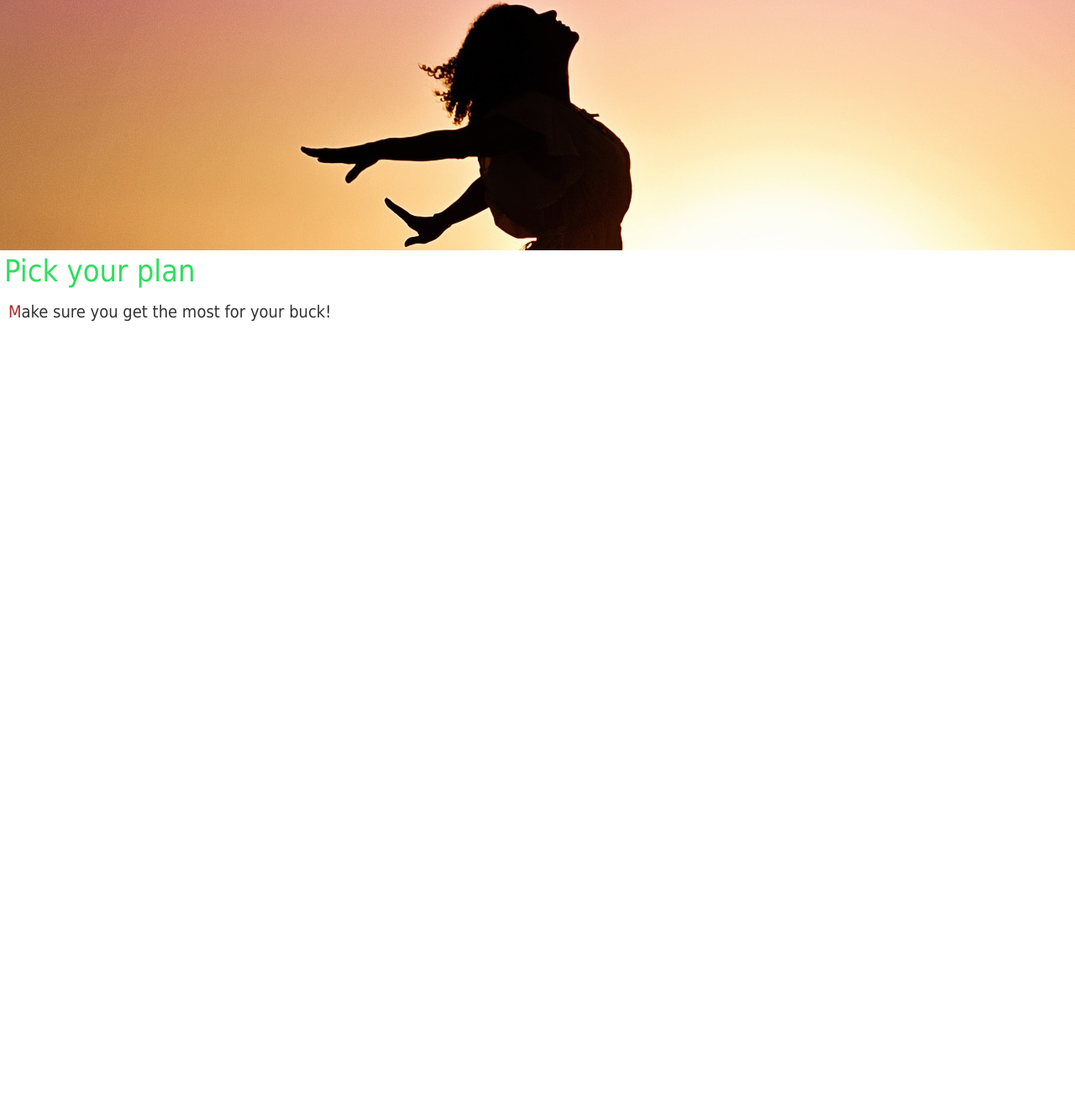
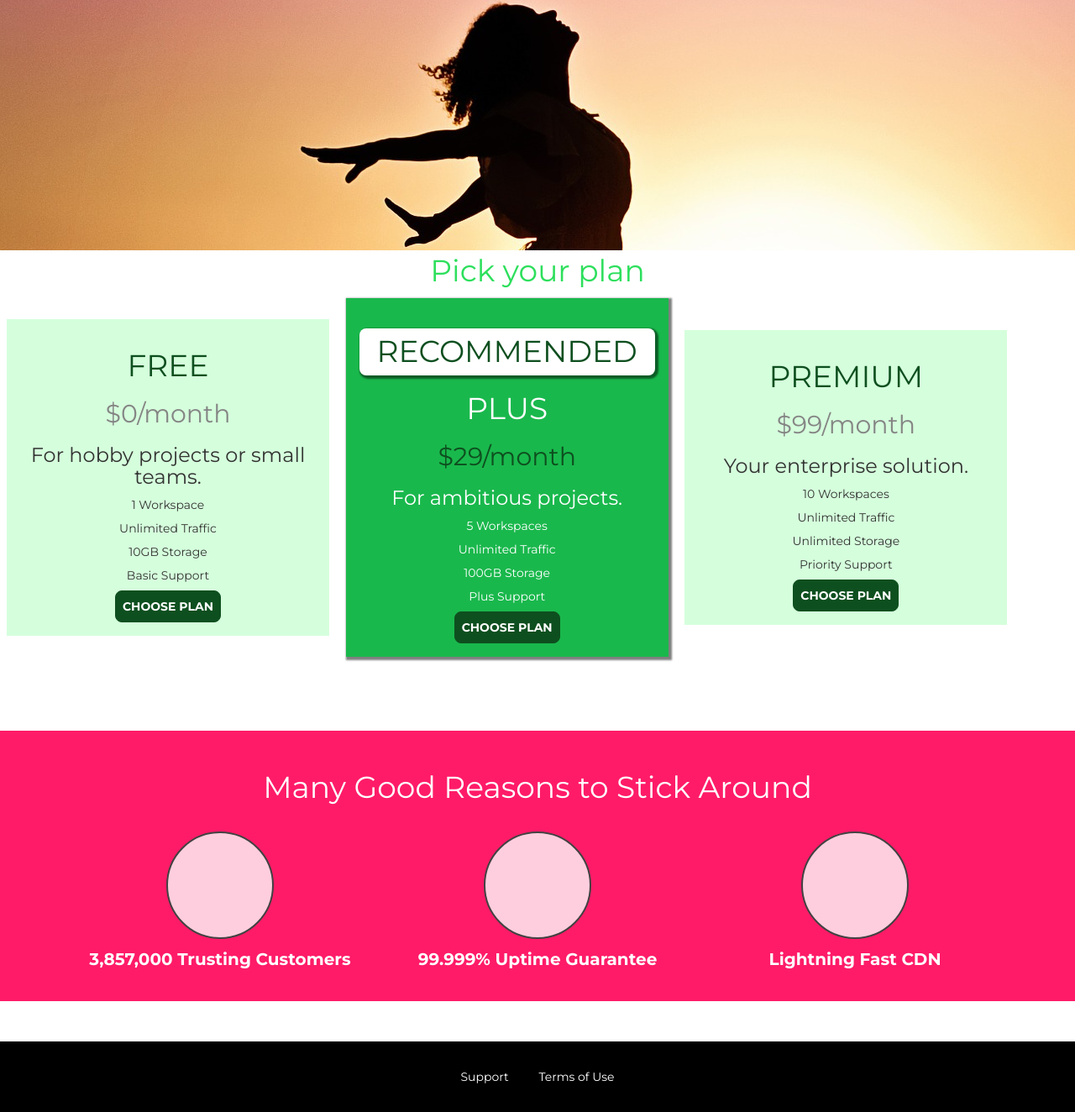
Before and after one commit to znxtgen/css-tutorial, a plain HTML site: page index.html in a window 1280 px wide. Shown: the part 289-1613 px from the top of the page at 84% size. Before the commit the page ends 800 px from the top, so only its background shows below. Drawn offline with nearby package versions, Linux system fonts and the light colour scheme.

Commit message:
CSS section 5 challenge

```diff
--- a/index.html
+++ b/index.html
@@ -15,7 +15,7 @@
     <!-- Bootstrap -->
     <link rel="stylesheet" href="https://cdn.jsdelivr.net/npm/bootstrap@3.4.1/dist/css/bootstrap.min.css"
         integrity="sha384-HSMxcRTRxnN+Bdg0JdbxYKrThecOKuH5zCYotlSAcp1+c8xmyTe9GYg1l9a69psu" crossorigin="anonymous">
-
+    <link rel="stylesheet" href="shared.css">
     <link rel="stylesheet" href="main.css">
 </head>
 
@@ -49,10 +49,89 @@
         </section>
         <section id="plans">
             <h1 class="section-title">Pick your plan</h1>
-            <p>Make sure you get the most for your buck!</p>
         </section>
+        <div>
+            <article class="plan">
+                <h1 class="plan__title">FREE</h1>
+                <h2 class="plan__price">$0/month</h2>
+                <h3>For hobby projects or small teams.</h3>
+                <ul class="plan__features">
+                    <li class="plan__feature">1 Workspace</li>
+                    <li class="plan__feature">Unlimited Traffic</li>
+                    <li class="plan__feature">10GB Storage</li>
+                    <li class="plan__feature">Basic Support</li>
+                </ul>
+                <div>
+                    <button class="button">CHOOSE PLAN</button>
+                </div>
+            </article>
+            <article class="plan plan--highlighted">
+                <h1 class="plan__annotation">RECOMMENDED</h1>
+                <h1 class="plan__title">PLUS</h1>
+                <h2 class="plan__price">$29/month</h2>
+                <h3>For ambitious projects.</h3>
+                <ul class="plan__features">
+                    <li class="plan__feature">5 Workspaces</li>
+                    <li class="plan__feature">Unlimited Traffic</li>
+                    <li class="plan__feature">100GB Storage</li>
+                    <li class="plan__feature">Plus Support</li>
+                </ul>
+                <div>
+                    <button class="button">CHOOSE PLAN</button>
+                </div>
+            </article>
+            <article class="plan">
+                <h1 class="plan__title">PREMIUM</h1>
+                <h2 class="plan__price">$99/month</h2>
+                <h3>Your enterprise solution.</h3>
+                <ul class="plan__features">
+                    <li class="plan__feature">10 Workspaces</li>
+                    <li class="plan__feature">Unlimited Traffic</li>
+                    <li class="plan__feature">Unlimited Storage</li>
+                    <li class="plan__feature">Priority Support</li>
+                </ul>
+                <div>
+                    <button class="button">CHOOSE PLAN</button>
+                </div>
+            </article>
+        </div>
+        <section id="key-features">
+            <h1 class="section-title">Many Good Reasons to Stick Around</h1>
+            <ul class="key-feature__list">
+                <li class="key-feature">
+                    <div class="key-feature__image">
 
+                    </div>
+                    <p class="key-feature__description">3,857,000 Trusting Customers</p>
+                </li>
+                <li class="key-feature">
+                    <div class="key-feature__image">
 
+                    </div>
+                    <p class="key-feature__description">99.999% Uptime Guarantee</p>
+                </li class="key-feature">
+                <li class="key-feature">
+                    <div class="key-feature__image">
+
+                    </div>
+                    <p class="key-feature__description">Lightning Fast CDN</p>
+                </li>
+            </ul>
+        </section>
+    </main>
+
+    <footer class="main-footer">
+        <nav>
+            <ul class="main-footer__links">
+                <li class="main-footer__link">
+                    <a href="#">Support</a>
+                </li>
+                <li class="main-footer__link">
+                    <a href="#">Terms of Use</a>
+                </li>
+            </ul>
+        </nav>
+    </footer>
 </body>
 
 </html>
--- a/main.css
+++ b/main.css
@@ -1,91 +1,3 @@
-*{
-    box-sizing: border-box;
-}
-
-body {
-    font-family: 'Montserrat', sans-serif;
-    margin: 0;
-}
-
-.main-header{
-    background-color: #2ddf5c;
-    padding: 8px 16px;
-    width: 100%;
-}
-
-.main-header > div { /* Combinator direct child */
-    display: inline-block;
-    vertical-align: middle;
-}
-
-.main-header__brand{
-  color: #0e4f1f;
-  text-decoration: none;
-  font-weight: bold;
-  font-size: 30px;
-}
-
-.main-nav{
-    display: inline-block;
-    text-align: right;
-    width: calc(100% - 128px);
-    vertical-align: middle;
-}
-
-.main-nav__items{
-    margin: 0;
-    padding: 0;
-    list-style: none; /* Removes bullet points */
-}
-
-.main-nav__item{
-    display: inline-block;
-    margin: 0 16px;
-}
-
-.main-nav__item a{
-    color: #0e4f1f;
-    text-decoration: none;
-    font-weight: bold;
-    padding: 3px;
-}
-
-.main-nav__item a::after{
-    content: " (Link) ";
-    color: #ff1b68;
-}
-
-.main-nav__item a:hover,
-.main-nav__item a:active{
-    color: blue;
-    border-bottom: 5px solid white;
-}
-
-.main-nav__item--cta a{
-    color: white;
-    background-color: #ff1b68;
-    padding: 8px 16px;
-    border-radius: 8px;
-}
-
-.main-nav__item--cta a:hover,
-.main-nav__item--cta a:active{
-    color: #ff1b68;
-    background-color: white;
-    border: none;
-}
-
-p::first-letter{
-    color: brown;
-    font-size: 20px;
-}
-
-p{
-    padding: 10px;
-    font-size: 20px;
-}
-
-
 /***************************IDs***************************/
 
 #product-overview {
@@ -93,11 +5,7 @@ p{
     width: 100%;
     height: 528px;
     padding: 10px;
-
 }
-
-
-/***************************Elements***************************/
 
 #product-overview h1{
     color:antiquewhite;
@@ -106,89 +14,106 @@ p{
 }
 
 
+/***************************Elements***************************/
+
+p{
+    padding: 10px;
+    font-size: 20px;
+}
+
 /***************************Classes***************************/
 
 .section-title{
     color:#2ddf5c;
     margin: 5px;
+    text-align: center;
 }
 
-body {
-    font-family: Tahoma;
+.plan{
+    background-color: #d5ffdc;
+    text-align: center;
+    padding: 16px;
+    margin: 8px;
+    display: inline-block;
+    width: 30%;
+    vertical-align: middle;
 }
 
-.second-list-item{
-    color: green;
+.plan--highlighted{
+    background-color: #19b84c;
+    color: white;
+    box-shadow: 2px 2px 2px 2px rgba(0,0,0,0.5);
 }
 
-.third-list-item{
-    color:aqua;
+.plan--highlighted .plan__title{
+    color: white;
+}
+.plan--highlighted .plan__price{
+    color: #0e4f1f;
 }
 
-#assignment-instructions{
-    font-family: sans-serif;
-    color: antiquewhite;
+.plan__annotation{
+    background: white;
+    color: #0e4f1f;
+    padding: 8px;
+    box-shadow: 2px 2px 2px 2px rgba(0,0,0,0.5);
+    border-radius: 8px;
 }
 
-code {
-    font-family: monospace;
-    color: red;
+.plan__features{
+    list-style: none;
+    margin: 0;
+    padding: 0;
 }
 
-/* li + li {
-    background:black;
-    color:white;
-} */
-
-/* ol > li {
-    background:black;
-    color:white;
-} */
-
-/*************************** Understanding CSS grid ***************************/
-.container{
-    margin: 20px;
-    display: grid;
-    height: 500px;
-    grid-template-columns: repeat(9,25%);
+.plan__feature{
+    margin: 8px 0;
 }
 
-.el1{
-    background: green;
-    border: 5px solid;
-    text-align: center;
-    padding-top: 50px;
-    margin: 0 0 20px;
-    grid-column-start: 1;
-    grid-column-end: 5;
-    grid-row-start: 1;
+.plan__title{
+    color: #0e4f1f;
 }
 
-.el2{
-    background: brown;
-    border: 5px solid;
-    text-align: center;
-    padding-top: 50px;
-    margin: 0 0 20px;
-    grid-row-start: 2;
+.plan__price{
+    color: #858585;
 }
 
-.el3{
-    background: peru;
-    border: 5px solid;
-    text-align: center;
-    padding-top: 50px;
-    margin: 0 0 20px 20px;
-    grid-column-start: 2;
-    grid-column-end: 5;
-    grid-row-start: 2;
+#key-features .section-title{
+    color: white;
+    margin: 32px;
 }
 
-.el4{
-    background: purple;
-    border: 5px solid;
+#key-features{
+    margin-top: 80px;
+    padding: 16px;
+    background:#ff1b68 ;
+}
+
+.key-feature__list{
+    list-style: none;
+    margin: 0;
+    padding: 0;
     text-align: center;
-    padding-top: 50px;
-    grid-column-start: 1;
-    grid-column-end: 5;
 }
+
+.key-feature{
+    display: inline-block;
+    width: 30%;
+    vertical-align: top;
+}
+
+.key-feature__image{
+    background: #ffcede;
+    width: 128px;
+    height: 128px;
+    border: 2px solid #424242;
+    border-radius: 50%;
+    margin: auto;
+}
+
+.key-feature__description{
+    text-align: center;
+    font-weight: bold;
+    color: white;
+    font-size: 20px;
+}
--- /dev/null
+++ b/shared.css
@@ -0,0 +1,121 @@
+
+*{
+    box-sizing: border-box;
+}
+
+body {
+    font-family: 'Montserrat', sans-serif;
+    margin: 0;
+}
+
+.main-header{
+    background-color: #2ddf5c;
+    padding: 8px 16px;
+    width: 100%;
+}
+
+.main-header > div { /* Combinator direct child */
+    display: inline-block;
+    vertical-align: middle;
+}
+
+.main-header__brand{
+  color: #0e4f1f;
+  text-decoration: none;
+  font-weight: bold;
+  font-size: 30px;
+}
+
+.main-nav{
+    display: inline-block;
+    text-align: right;
+    width: calc(100% - 138px);
+    vertical-align: middle;
+}
+
+.main-nav__items{
+    margin: 0;
+    padding: 0;
+    list-style: none; /* Removes bullet points */
+}
+
+.main-nav__item{
+    display: inline-block;
+    margin: 0 16px;
+}
+
+.main-nav__item a{
+    color: #0e4f1f;
+    text-decoration: none;
+    font-weight: bold;
+    padding: 3px;
+}
+
+.main-nav__item a:hover,
+.main-nav__item a:active{
+    color: blue;
+    border-bottom: 5px solid white;
+}
+
+.main-nav__item--cta a{
+    color: white;
+    background-color: #ff1b68;
+    padding: 8px 16px;
+    border-radius: 8px;
+}
+
+.main-nav__item--cta a:hover,
+.main-nav__item--cta a:active{
+    color: #ff1b68;
+    background-color: white;
+    border: none;
+}
+
+.main-footer{
+    background: black;
+    padding: 32px;
+    margin-top: 48px;
+}
+
+.main-footer__links{
+    list-style: none;
+    margin: 0;
+    padding: 0;
+    text-align: center;
+}
+
+.main-footer__link{
+    display: inline-block;
+    margin: 0 16px;
+}
+
+.main-footer__link a{
+    color: white;
+    text-decoration: none;
+}
+
+.main-footer__link a:hover,
+.main-footer__link a:active{
+    color: #ccc;
+}
+
+.button{
+    background: #0e4f1f;
+    color: white;
+    font:inherit;
+    border: 1.5px solid #0e4f1f;
+    padding: 8px;
+    border-radius: 8px;
+    font-weight: bold;
+    cursor: pointer;
+}
+
+.button:hover,
+.button:active{
+    background: white;
+    color: #0e4f1f;
+}
+
+.button:focus{
+    outline: none;
+}
```
Also changed, not shown: packages/index.html (added, +86 -0 lines), packages/packages.css (added).
